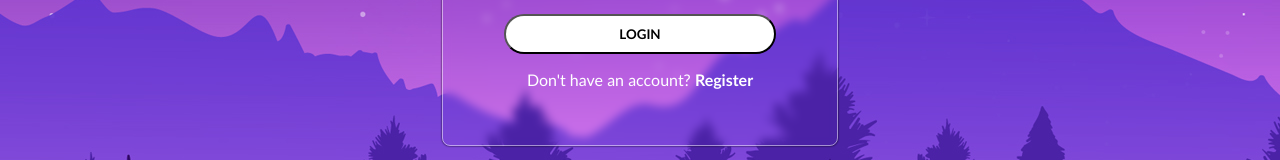
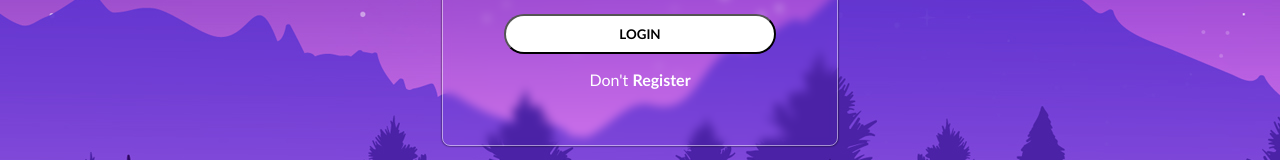
Before and after one commit to ajardeen/FrontEnd-Design, a plain HTML site: page LoginPage/index.html in a window 1280 px wide. Shown: the part 390-550 px from the top of the page. Drawn offline with nearby package versions, Linux system fonts and the light colour scheme.

Commit message:
index file child4 -p tag is modified

```diff
--- a/LoginPage/index.html
+++ b/LoginPage/index.html
@@ -38,7 +38,7 @@
         </div>
         <div class="child4-log">
             <button id="logbutton">LOGIN</button>
-            <p>Don't have an account? <strong> Register</strong></p>
+            <p>Don't  <strong> Register</strong></p>
         </div>
     </div>
 </body>
```
